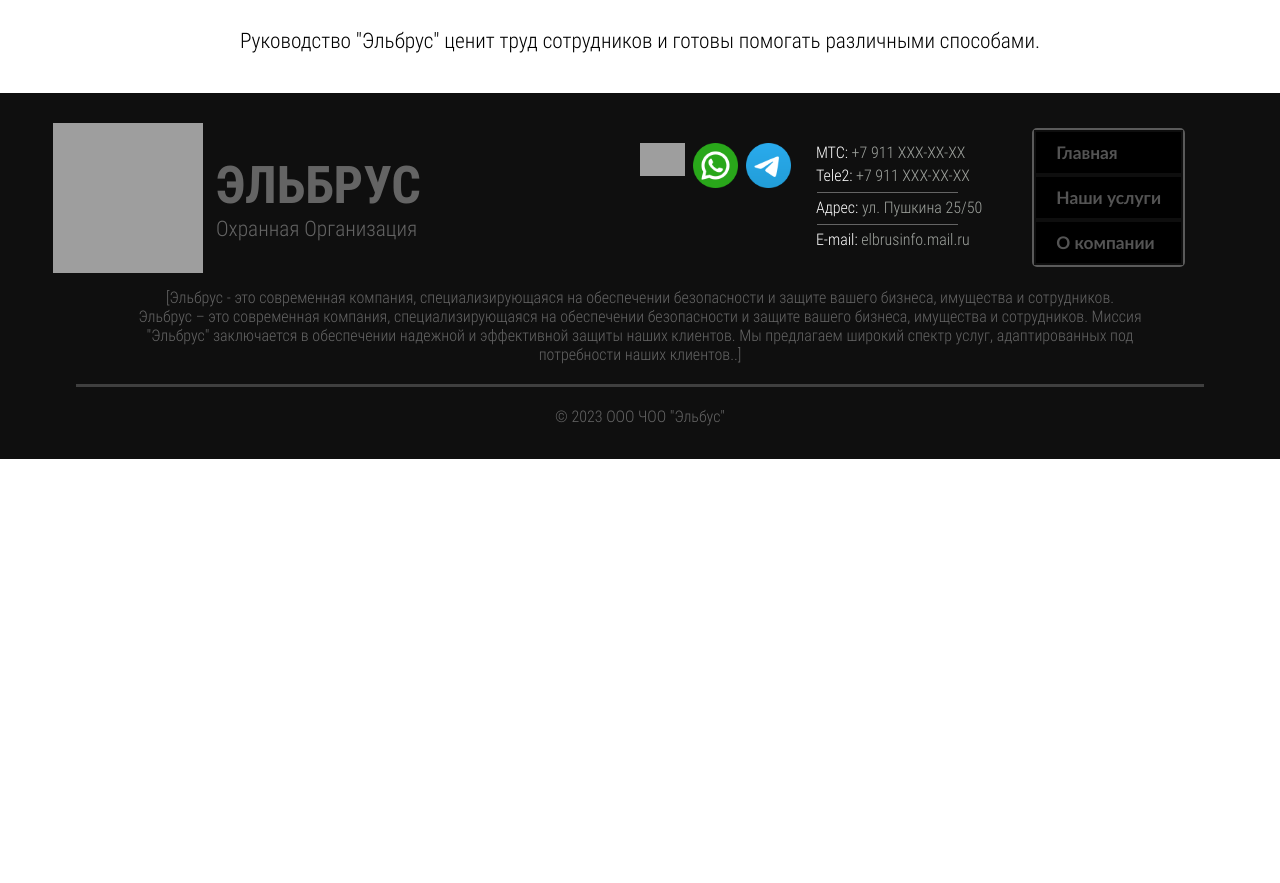
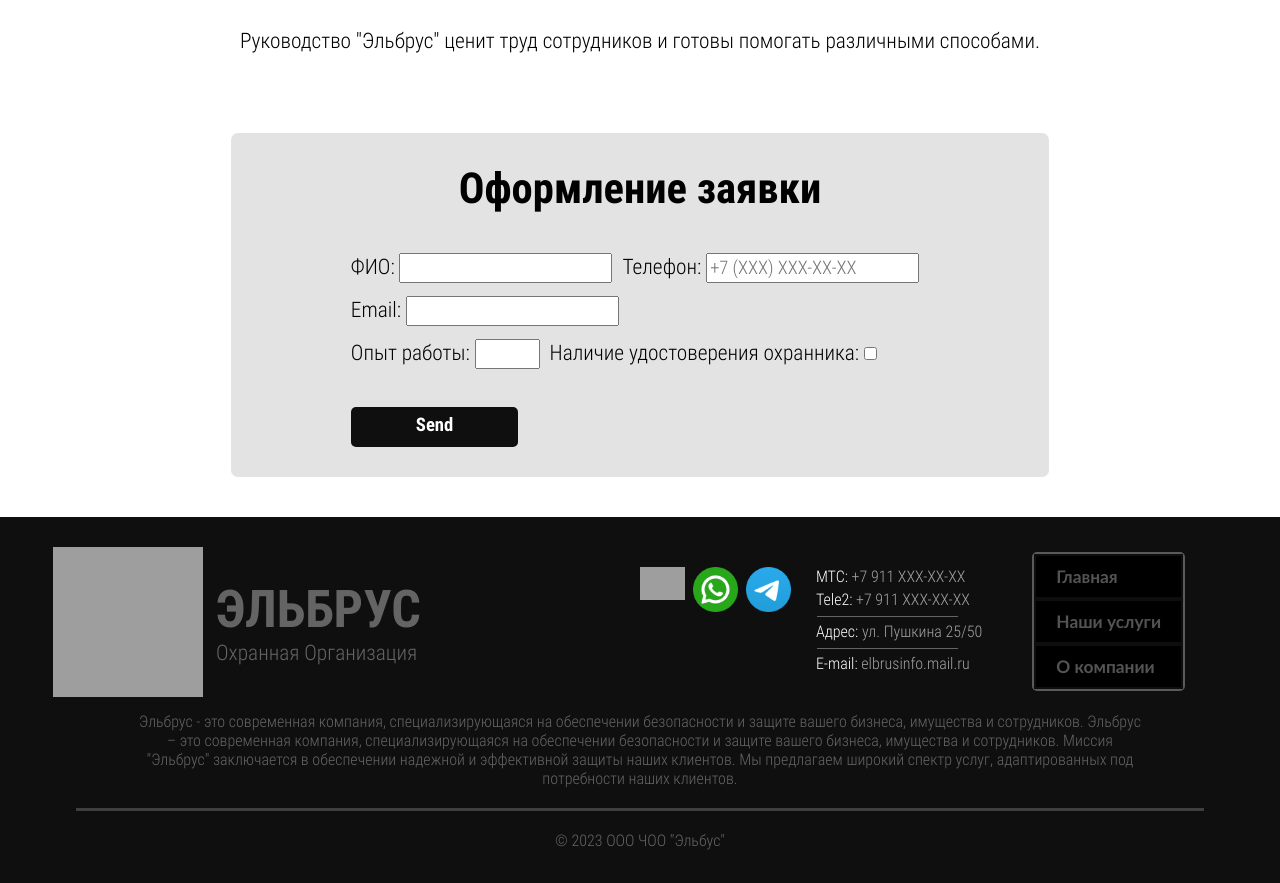
Before and after one commit to smirnovv11/elbrus-website, a React (Vite) app: page /employees in a window 1280 px wide. Shown: the part 1020-1903 px from the top of the page. Before the commit the page ends 1479 px from the top, so only its background shows below. Built offline with nearby package versions, Linux system fonts and the light colour scheme; grey boxes are pictures that could not be loaded.

Commit message:
application-for-employment-added

```diff
--- a/src/components/footer/Footer.jsx
+++ b/src/components/footer/Footer.jsx
@@ -23,7 +23,7 @@ const Footer = () => {
                     <Menu isColored={false}/>
                 </div>
             </div>
-            <p className={styles.footer_text}>[Эльбрус - это современная компания, специализирующаяся на обеспечении безопасности и защите вашего бизнеса, имущества и сотрудников. Эльбрус – это современная компания, специализирующаяся на обеспечении безопасности и защите вашего бизнеса, имущества и сотрудников. Миссия "Эльбрус" заключается в обеспечении надежной и эффективной защиты наших клиентов. Мы предлагаем широкий спектр услуг, адаптированных под потребности наших клиентов..]</p>
+            <p className={styles.footer_text}>Эльбрус - это современная компания, специализирующаяся на обеспечении безопасности и защите вашего бизнеса, имущества и сотрудников. Эльбрус – это современная компания, специализирующаяся на обеспечении безопасности и защите вашего бизнеса, имущества и сотрудников. Миссия "Эльбрус" заключается в обеспечении надежной и эффективной защиты наших клиентов. Мы предлагаем широкий спектр услуг, адаптированных под потребности наших клиентов.</p>
             <hr/>
             <p className={styles.bottom_p}>© 2023 ООО ЧОО "Эльбус"</p>
         </div>
--- a/src/pages/employees/Employees.jsx
+++ b/src/pages/employees/Employees.jsx
@@ -1,4 +1,6 @@
 import styles from './Employees.module.css'
+import EmplForm from './emplForm/EmplForm'
+import Alert from '../../components/alert/Alert'
 
 const Employees = () => {
     return (
@@ -32,6 +34,8 @@ const Employees = () => {
                     </div>
                 </div>
                 <p className={styles.optional_text}>Руководство "Эльбрус" ценит труд сотрудников и готовы помогать различными способами.</p>
+                <EmplForm/>
+                <Alert/>
             </div>
         </>
     )
--- /dev/null
+++ b/src/pages/employees/emplForm/EmplForm.jsx
@@ -0,0 +1,73 @@
+import { useRef } from 'react';
+import styles from './EmplForm.module.css'
+import emailjs from '@emailjs/browser';
+import { useAlert } from '../../../components/alert/AlertContext';
+
+const EmplForm = () => {
+
+    const form = useRef();
+    const alert = useAlert()
+
+    const sendEmail = (e) => {
+        e.preventDefault();
+
+        emailjs.sendForm('service_k58u8e8', 'template_c1sgyse', form.current, 'ywk6rl1MR_6xlqcJZ')
+        .then((result) => {
+            alert.sendAlert()
+            form.current.reset()
+        }, (error) => {
+            console.log(error.text);
+        });
+    };
+
+    const handlePhoneChange = (event) => {
+        const input = event.target.value.replace(/\D/g, '');
+
+        if (input.length <= 11) {
+            event.target.value = (formatPhoneNumber(input));
+        }
+    };
+
+    const formatPhoneNumber = (value) => {
+        const matches = value.match(/^(\d{0,1})(\d{0,3})(\d{0,3})(\d{0,2})(\d{0,2})$/);
+        if (matches) {
+          const formatted = [
+            '+7',
+            matches[2] ? ' (' + matches[2] + ') ' : '',
+            matches[3] ? matches[3] : '',
+            matches[4] ? '-' + matches[4] : '',
+            matches[5] ? '-' + matches[5] : ''
+          ].join('');
+
+          return formatted;
+        }
+        return value;
+      };
+
+    return (
+        <div className={styles.container}>
+            <h1>Оформление заявки</h1>
+            <form ref={form} onSubmit={sendEmail}>
+                <div>
+                    <label>ФИО: </label>
+                    <input type="text" name="fullname" required/>
+                    <label>Телефон: </label>
+                    <input type="tel" name='phone' required onChange={handlePhoneChange} maxLength={18} placeholder="+7 (XXX) XXX-XX-XX" autoComplete='false'/>
+                <div>
+                </div>
+                    <label>Email: </label>
+                    <input type="email" name="email" required/>
+                </div>
+                <div className={styles.exp_div}>
+                    <label>Опыт работы: </label>
+                    <input type="number" name="exp" min={0} max={90}/>
+                    <label className={styles.exp_title}>Наличие удостоверения охранника: </label>
+                    <input type="checkbox" name="certificate"/>
+                </div>
+                <input type="submit" value="Send" />
+            </form>
+        </div>
+    );
+}
+
+export default EmplForm
--- /dev/null
+++ b/src/pages/employees/emplForm/EmplForm.module.css
@@ -0,0 +1,90 @@
+.container {
+    margin-top: 80px;
+    background-color: #e3e3e3;
+    padding: 30px 10%;
+    border-radius: 7px;
+}
+
+.container h1 {
+    font-size: 32pt;
+    margin-bottom: 40px;
+    text-align: center;
+}
+.container form {
+    display: flex;
+    flex-direction: column;
+    align-items: flex-start;
+}
+.container form div {
+    margin-bottom: 13px;
+}
+.container form label {
+    font-size: 16pt;
+}
+.container form input {
+    font-size: 14pt;
+    padding: 2px;
+    margin-right: 10px;
+}
+.exp_title {
+    text-align: center;
+    margin-bottom: 5px;
+}
+.container form input[type='submit'] {
+    margin-top: 25px;
+    cursor: pointer;
+    padding: 7px 65px;
+    font-weight: bold;
+    font-size: 14pt;
+    color: #FFF;
+    background-color: rgb(15, 15, 15);
+    border: none;
+    border-radius: 5px;
+    border-bottom: 4px solid rgb(15, 15, 15);
+    transition: all 0.3s ease-in-out;
+}
+.container form input[type='submit']:hover {
+    background-color: #242424;
+    border-bottom: 4px solid #232323;
+}
+
+@media (width <= 860px) {
+    .container form label {
+        font-size: 12pt;
+    }
+    .container form input {
+        font-size: 10pt;
+        padding: 2px;
+        margin-right: 10px;
+    }
+    .container form input[type='submit'] {
+        font-size: 12pt;
+    }
+}
+@media (width <= 600px) {
+    .container form div {
+        align-self: center;
+        display: flex;
+        flex-direction: column;
+        margin: 0;
+        width: 90%;
+    }
+    .container form input {
+        margin-right: 0px;
+        margin-bottom: 12px;
+        width: 90%;
+    }
+}
+@media (width <= 860px) {
+    .container form label {
+        font-size: 12pt;
+    }
+    .container form input {
+        font-size: 10pt;
+        padding: 2px;
+        margin-right: 0px;
+    }
+    .container form input[type='submit'] {
+        font-size: 12pt;
+    }
+}
```
